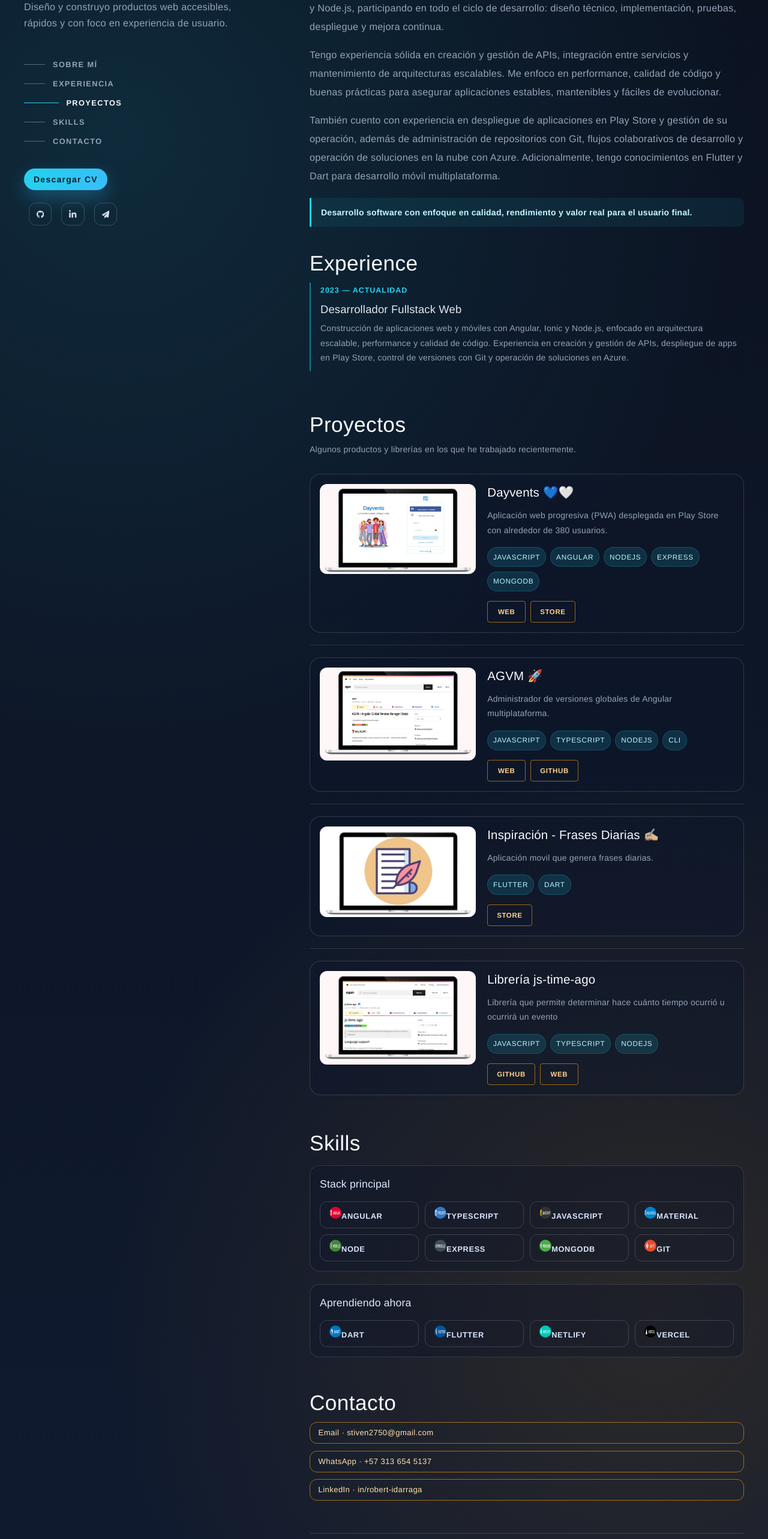
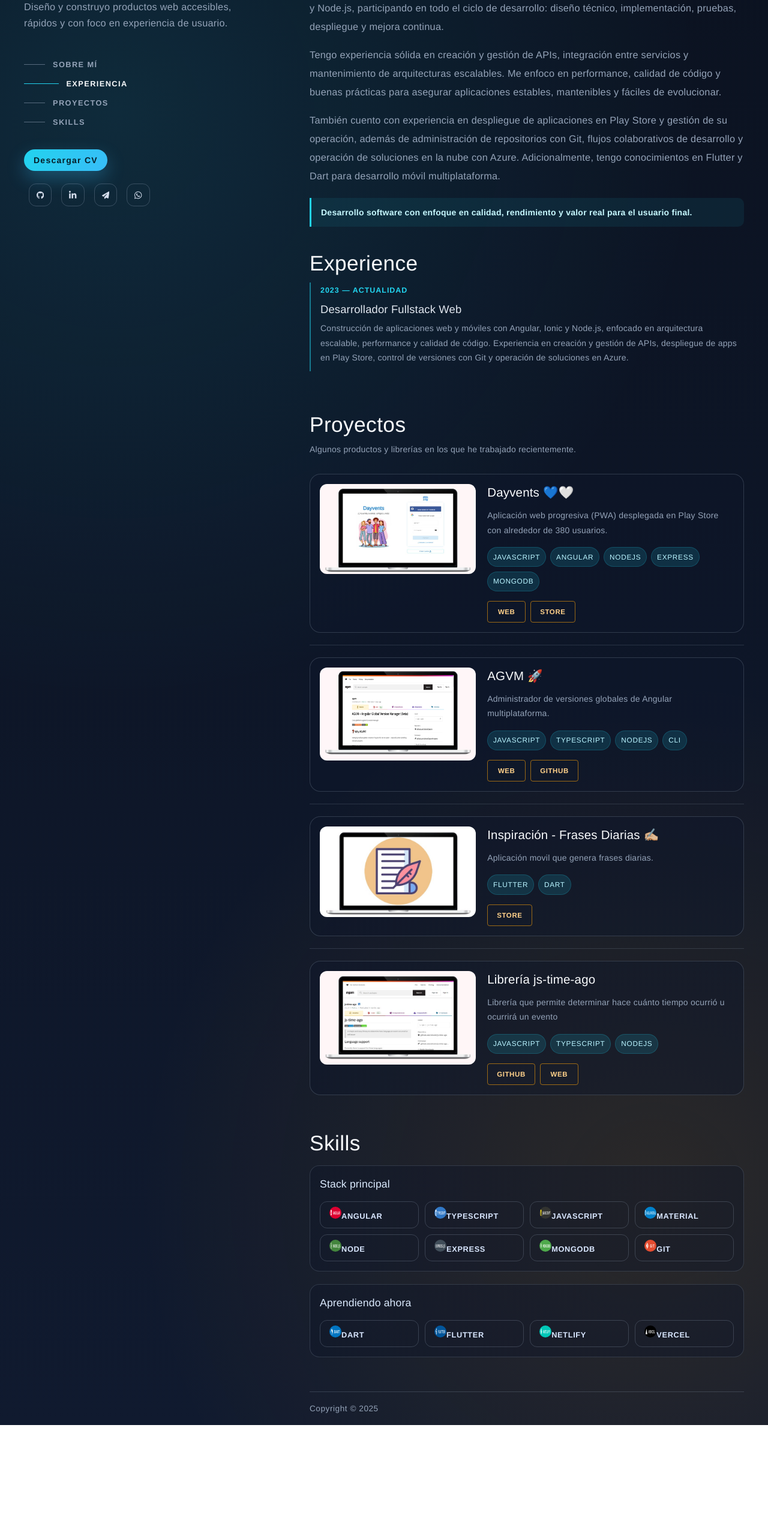
Before and after one commit to stiven0/my-portfolio, an Angular app: page / in a window 1280 px wide. Shown: the part 200-2766 px from the top of the page at 60% size. After the commit the page ends 2576 px from the top, so only its background shows below. Built offline with nearby package versions, Linux system fonts and the light colour scheme; a web font is replaced by a local one.

Commit message:
feat: remove contact section and add WhatsApp button to home navbar

```diff
--- a/src/app/features/home/components/home-navbar/home-navbar.component.html
+++ b/src/app/features/home/components/home-navbar/home-navbar.component.html
@@ -43,6 +43,13 @@
           </svg>
         </button>
       </li>
+      <li>
+        <button mat-icon-button aria-label="WhatsApp" (click)="openExternal('https://api.whatsapp.com/send/?phone=3136545137&text&type=phone_number&app_absent=0')">
+          <svg xmlns="http://www.w3.org/2000/svg" viewBox="0 0 448 512">
+            <path d="M380.9 97.1C339 55.1 283.2 32 223.9 32c-122.4 0-222 99.6-222 222 0 39.1 10.2 77.3 29.6 111L0 480l117.7-30.9c32.4 17.7 68.9 27 106.1 27h.1c122.3 0 224.1-99.6 224.1-222 0-59.3-25.2-115-67.1-157zm-157 341.6c-33.2 0-65.7-8.9-94-25.7l-6.7-4-69.8 18.3L72 359.2l-4.4-7c-18.5-29.4-28.2-63.3-28.2-98.2 0-101.7 82.8-184.5 184.6-184.5 49.3 0 95.6 19.2 130.4 54.1 34.8 34.9 56.2 81.2 56.1 130.5 0 101.8-84.9 184.6-186.6 184.6zm101.2-138.2c-5.5-2.8-32.8-16.2-37.9-18-5.1-1.9-8.8-2.8-12.5 2.8-3.7 5.6-14.3 18-17.6 21.8-3.2 3.7-6.5 4.2-12 1.4-32.6-16.3-54-29.1-75.5-66-5.7-9.8 5.7-9.1 16.3-30.3 1.8-3.7.9-6.9-.5-9.7-1.4-2.8-12.5-30.1-17.1-41.2-4.5-10.8-9.1-9.3-12.5-9.5-3.2-.2-6.9-.2-10.6-.2-3.7 0-9.7 1.4-14.8 6.9-5.1 5.6-19.4 19-19.4 46.3 0 27.3 19.9 53.7 22.6 57.4 2.8 3.7 39.1 59.7 94.8 83.8 35.2 15.2 49 16.5 66.6 13.9 10.7-1.6 32.8-13.4 37.4-26.4 4.6-13 4.6-24.1 3.2-26.4-1.3-2.5-5-3.9-10.5-6.6z"/>
+          </svg>
+        </button>
+      </li>
     </ul>
   </div>
 
--- a/src/app/features/home/components/home-navbar/home-navbar.component.ts
+++ b/src/app/features/home/components/home-navbar/home-navbar.component.ts
@@ -29,8 +29,7 @@
     { name: 'Sobre mí', redirectTo: 'about' },
     { name: 'Experiencia', redirectTo: 'experience' },
     { name: 'Proyectos', redirectTo: 'projects' },
-    { name: 'Skills', redirectTo: 'skills' },
-    { name: 'Contacto', redirectTo: 'contact' }
+    { name: 'Skills', redirectTo: 'skills' }
   ]);
 
     readonly activeSection = signal<string>('about');
--- a/src/app/features/home/page/home.component.html
+++ b/src/app/features/home/page/home.component.html
@@ -9,7 +9,6 @@
 		<app-home-experience></app-home-experience>
 		<app-home-projects></app-home-projects>
 		<app-home-skills></app-home-skills>
-		<app-home-contact></app-home-contact>
 		<app-home-footer></app-home-footer>
 	</section>
 </main>
--- a/src/app/features/home/page/home.component.ts
+++ b/src/app/features/home/page/home.component.ts
@@ -1,7 +1,6 @@
 import { ChangeDetectionStrategy, Component } from '@angular/core';
 
 import { HomeAboutComponent } from '@features/home/components/home-about/home-about.component';
-import { HomeContactComponent } from '@features/home/components/home-contact/home-contact.component';
 import { HomeExperienceComponent } from '@features/home/components/home-experience/home-experience.component';
 import { HomeFooterComponent } from '@features/home/components/home-footer/home-footer.component';
 import { HomeGreetingComponent } from '@features/home/components/home-greeting/home-greeting.component';
@@ -21,7 +20,6 @@
         HomeExperienceComponent,
         HomeProjectsComponent,
         HomeSkillsComponent,
-        HomeContactComponent,
         HomeFooterComponent
     ],
     changeDetection: ChangeDetectionStrategy.OnPush
```
